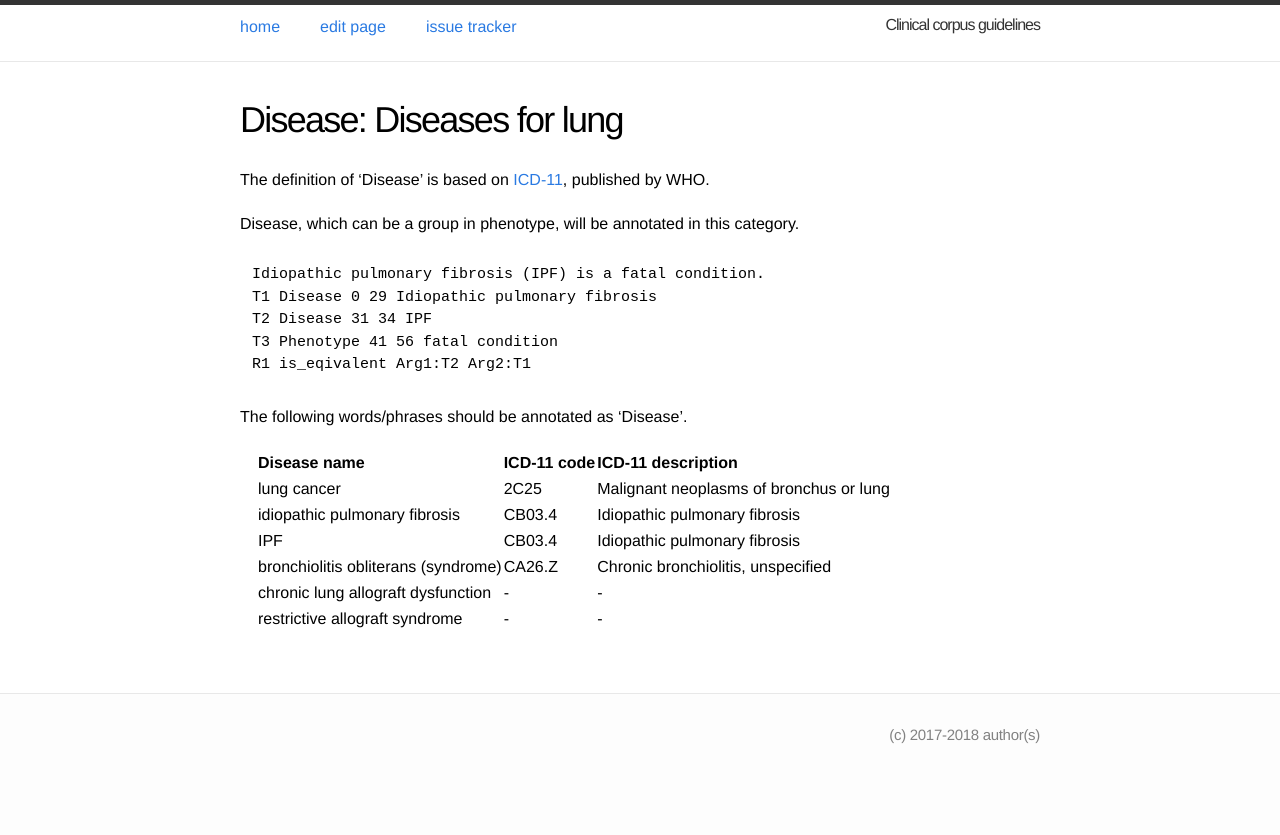
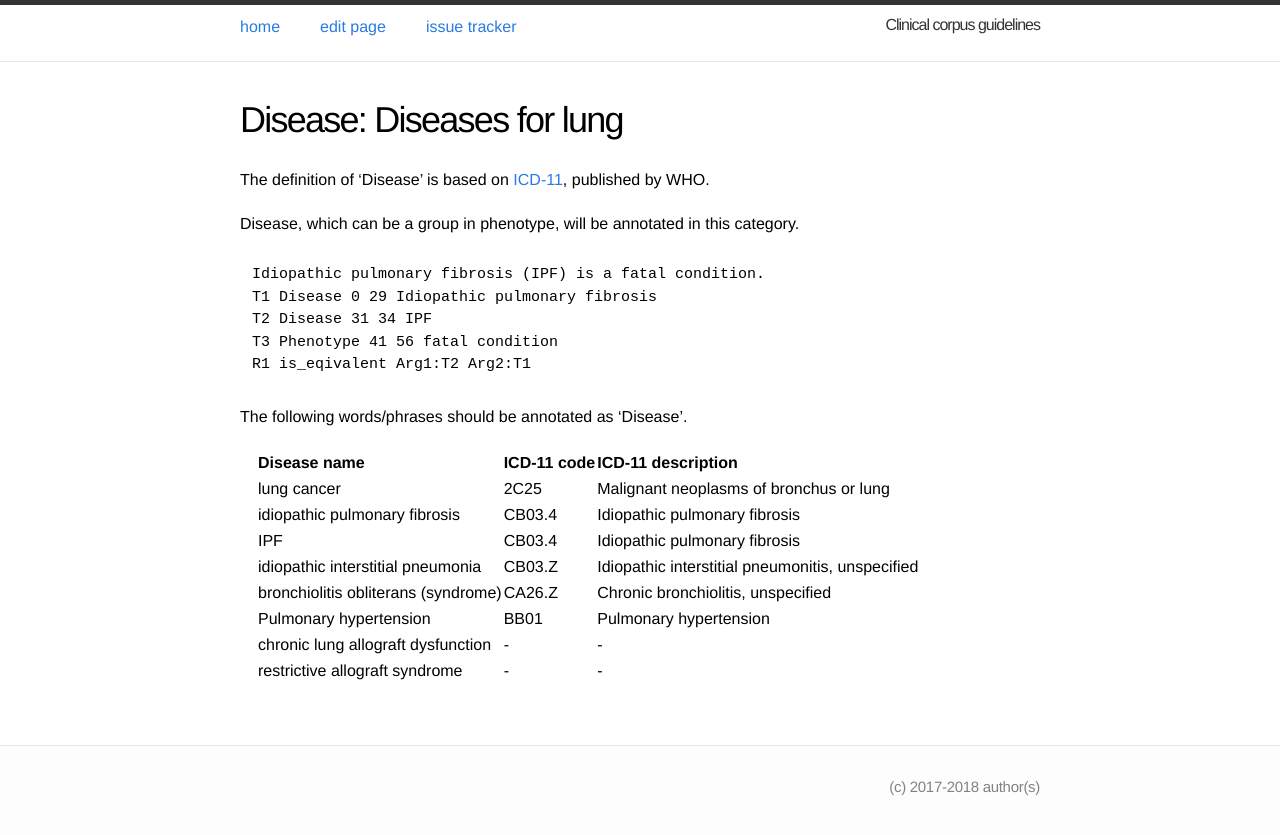
Before and after one commit to ezcatdb/clinicalcorpus-guidelines, a Jekyll site: the page built from _entity/Disease.md, in a window 1280 px wide. Shown: the top 835 px of the page. Built offline with Jekyll 4.4.1, drawn with Linux system fonts in a browser that asks for light colours.

Commit message:
upload modified one

```diff
--- a/_entity/Disease.md
+++ b/_entity/Disease.md
@@ -17,17 +17,18 @@ T3 Phenotype 41 56 fatal condition
 R1 is_eqivalent Arg1:T2 Arg2:T1
 ~~~
 
-
 The following words/phrases should be annotated as 'Disease'.
 
 <div style="margin:1em" markdown="1">
 
 | Disease name | ICD-11 code | ICD-11 description |
-|-------------------------------------|-------------|------------------------------------------|
+|--------------------------------------|-------------|------------------------------------------|
 | lung cancer | 2C25 | Malignant neoplasms of bronchus or lung |
 | idiopathic pulmonary fibrosis | CB03.4 | Idiopathic pulmonary fibrosis |
 | IPF | CB03.4 | Idiopathic pulmonary fibrosis |
+| idiopathic interstitial pneumonia | CB03.Z | Idiopathic interstitial pneumonitis, unspecified |
 | bronchiolitis obliterans (syndrome) | CA26.Z | Chronic bronchiolitis, unspecified |
+| Pulmonary hypertension | BB01 | Pulmonary hypertension |
 | chronic lung allograft dysfunction | -  | - |
 | restrictive allograft syndrome | -  | - |
 
```
